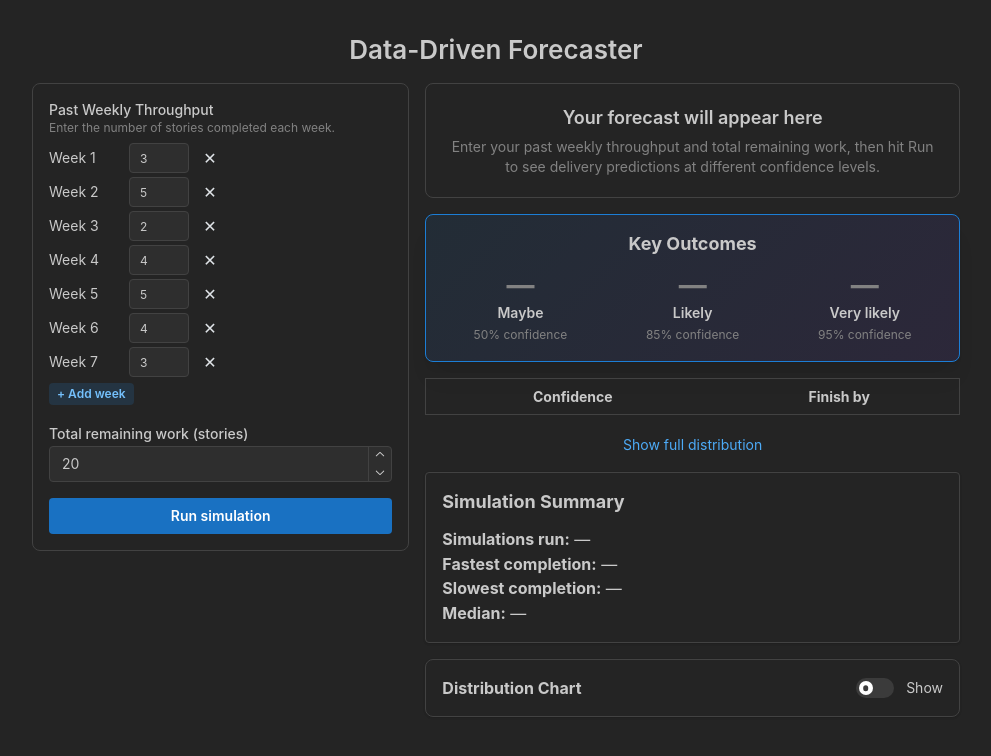
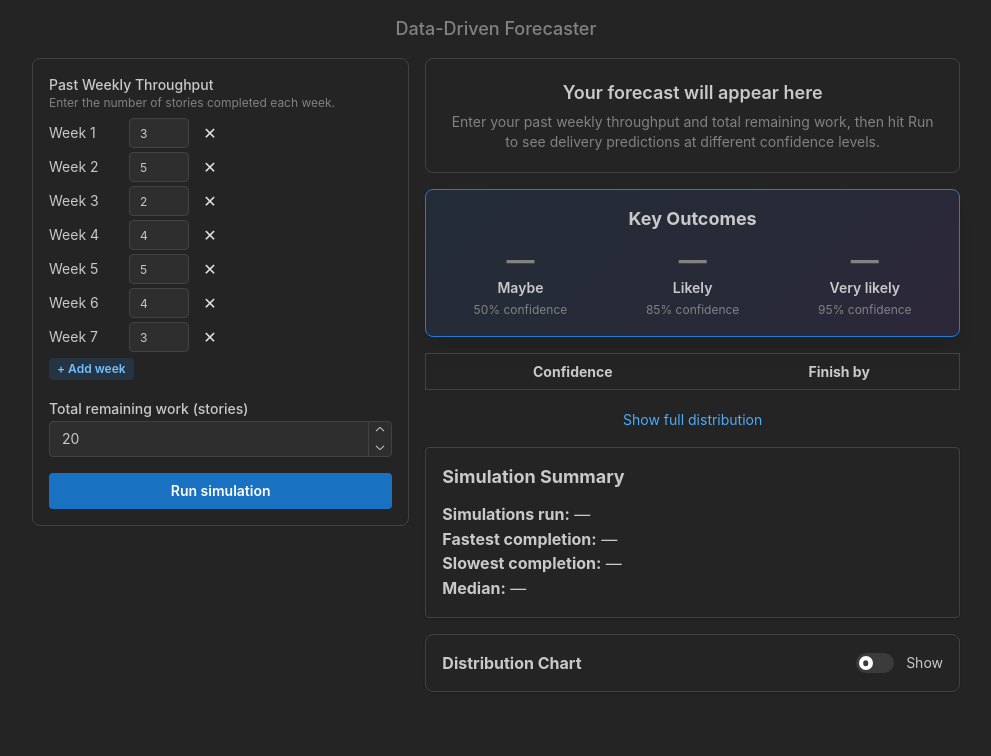
Before and after one commit to ZakLaughton/monte-carlo-forecaster, a React (Vite) app: page / in a window 1280 px wide. Shown: the top 756 px of the page, without its empty margins (144-1135 px from the left). Built offline with nearby package versions, Linux system fonts and the light colour scheme.

Commit message:
refactor: adjust Container padding and Title styling for improved layout

```diff
--- a/src/App.tsx
+++ b/src/App.tsx
@@ -23,9 +23,9 @@ function App() {
   );
 
   return (
-    <Container size={960} py="xl">
+    <Container size={960} py="md">
       <Stack gap="md">
-        <Title order={2} ta="center" fw={600}>
+        <Title order={4} ta="center" fw={500} c="dimmed">
           Data-Driven Forecaster
         </Title>
         <Grid gutter="md" align="flex-start">
```
